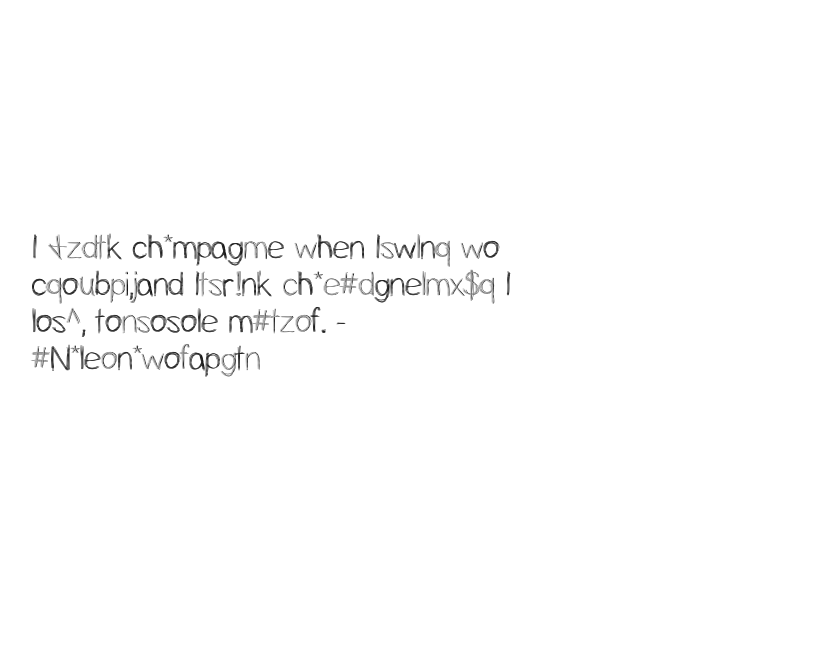
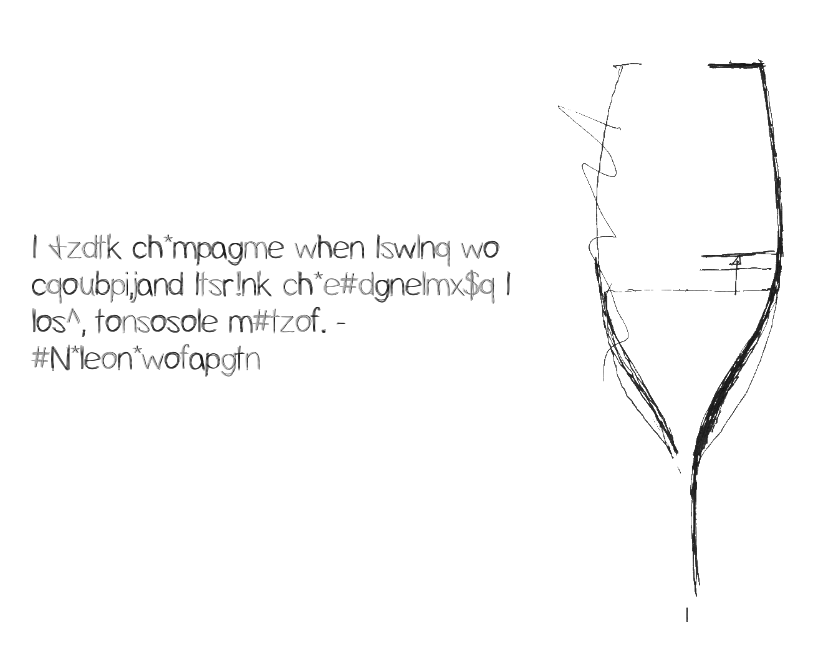
Before and after one commit to LabelDrinkers/labeldrinkers.github.io, a plain HTML site: page index.html in a window 1280 px wide. Shown: the part 103-764 px from the top of the page, without its empty margins (162-977 px from the left). Drawn offline with Linux system fonts and the light colour scheme.

```diff
--- a/index.html
+++ b/index.html
@@ -11,6 +11,7 @@
 <body onload="set_style_from_cookie()">
 <form><input type="submit" onclick="switch_style('black');return false;" name="theme" value="," id="black"><input type="submit" onclick="switch_style('white');return false;" name="theme" value="." id="white"></form>
   <div class="container">
+  <div class="sketch"><img src="sketch.png"></div>
   <div class="text"></div>
 </div>
     <script  src="js/index.js"></script>
```
